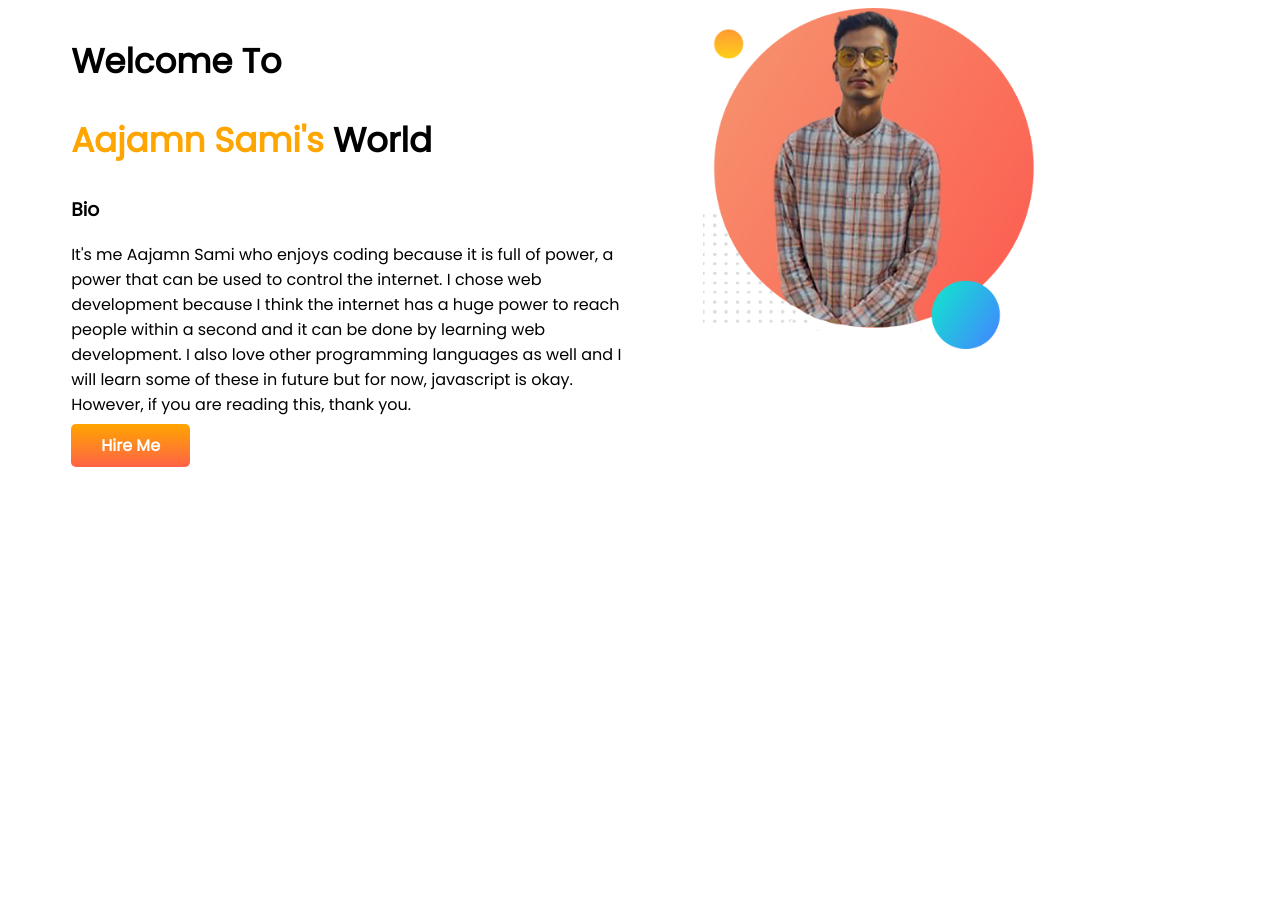
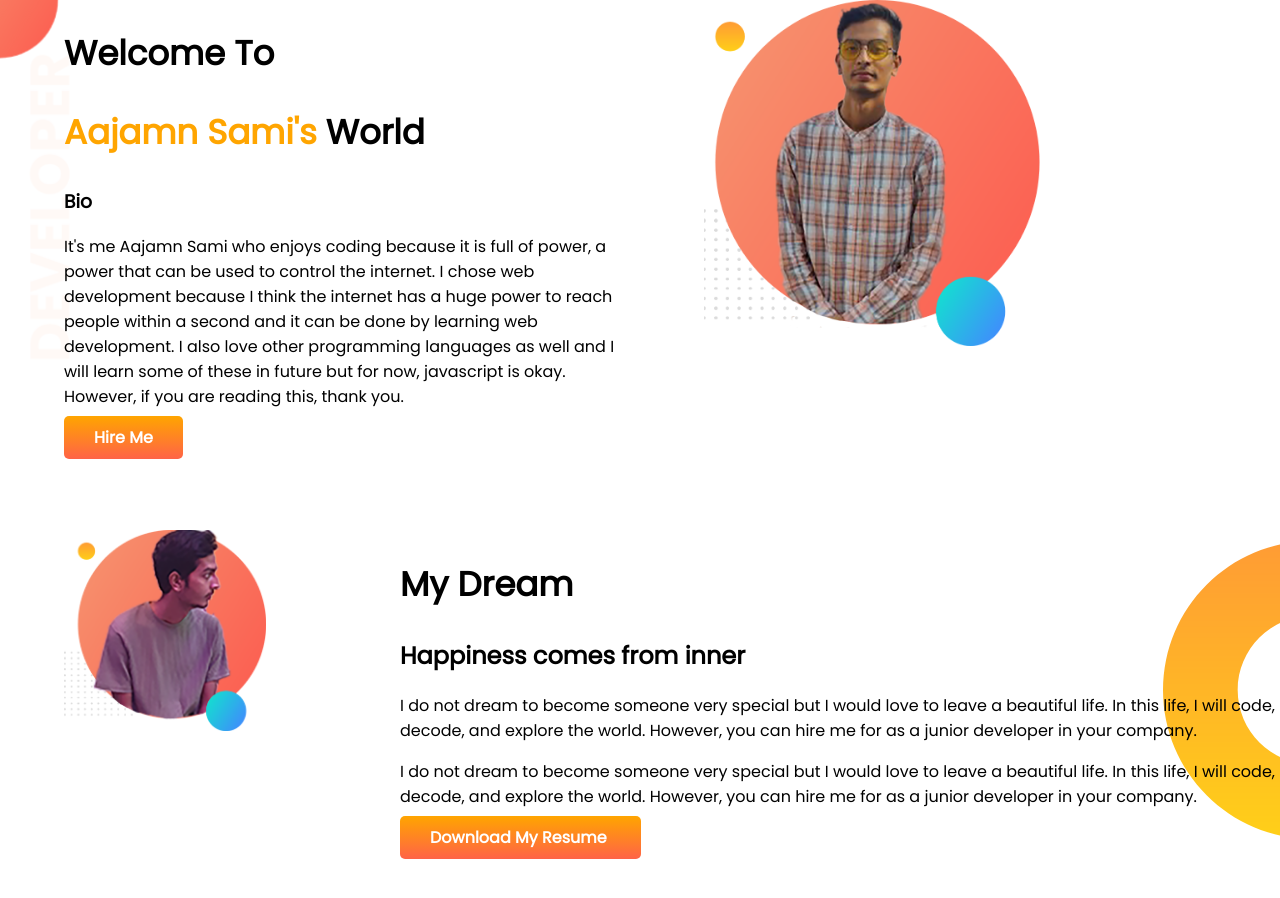
Before and after one commit to sami019325/firstPHproject, a plain HTML site: page index.html in a window 1280 px wide. Before the commit the page ends 800 px from the top, so only its background shows below. Drawn offline with Linux system fonts and the light colour scheme.

Commit message:
dream section added

```diff
--- a/css/home.css
+++ b/css/home.css
@@ -1,9 +1,11 @@
 body {
     font-family: 'Poppins', sans-serif;
+    margin: 0;
 }
 
 section {
     display: flex;
+    margin-bottom: 80px;
 }
 
 h1 {
@@ -32,3 +34,14 @@ h1 {
     border-radius: 5px;
     font-weight: 700;
 }
+
+.topBanner {
+    background-image: url(/images/top-banner.png);
+    background-repeat: no-repeat;
+}
+
+.bottomBanner {
+    background-image: url(/images/dream-bg.png);
+    background-repeat: no-repeat;
+    background-position: right;
+}
--- a/index.html
+++ b/index.html
@@ -13,7 +13,7 @@
 </head>
 
 <body>
-    <section>
+    <section class="topBanner">
         <div class="halfWidth">
             <h1>Welcome To</h1>
             <h1><span class="orangeColor">Aajamn Sami's</span> World</h1>
@@ -33,6 +33,24 @@
             <img src="images/sami-bg.png" alt="" srcset="">
         </div>
     </section>
+    <section class="bottomBanner">
+        <div class="halfWidth">
+            <img src="images/sami-bg2.png" alt="" srcset="">
+
+        </div>
+        <div>
+            <h1>My Dream</h1>
+            <h2>Happiness comes from inner </h2>
+            <p>I do not dream to become someone very special but I would love to leave a beautiful life. In this life, I
+                will code, decode, and explore the world. However, you can hire me for as a junior developer in your
+                company.</p>
+            <p>I do not dream to become someone very special but I would love to leave a beautiful life. In this life, I
+                will code, decode, and explore the world. However, you can hire me for as a junior developer in your
+                company.</p>
+            <a href="http://" class="linkBtn"> Download My Resume  </a>
+        </div>
+
+    </section>
 </body>
 
 </html>
```
Also changed, not shown: images/sami-bg2.png (added), 1 other file.
